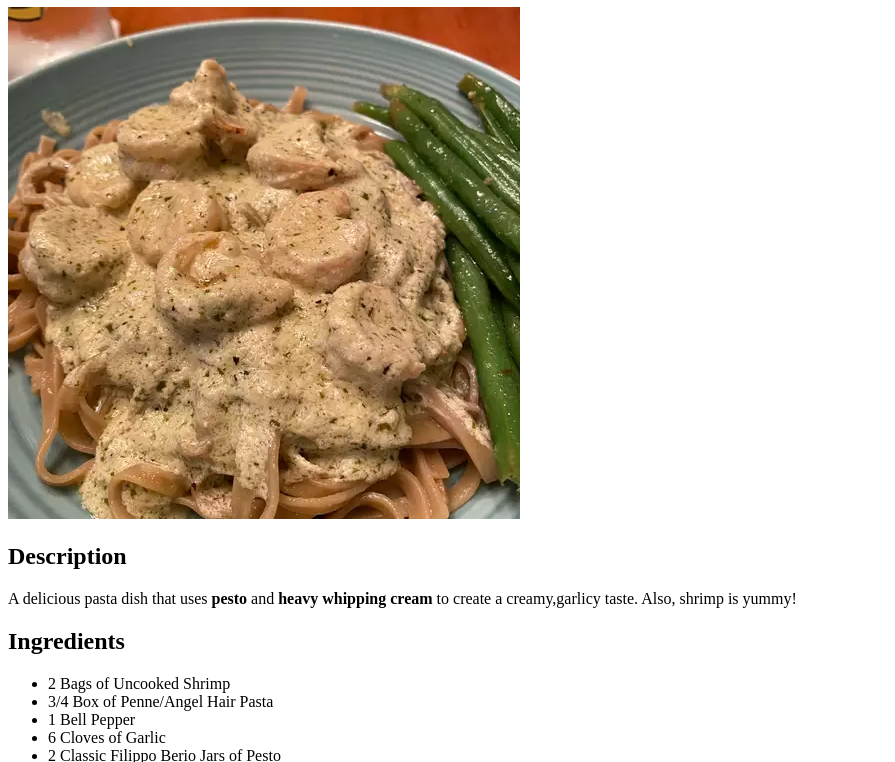
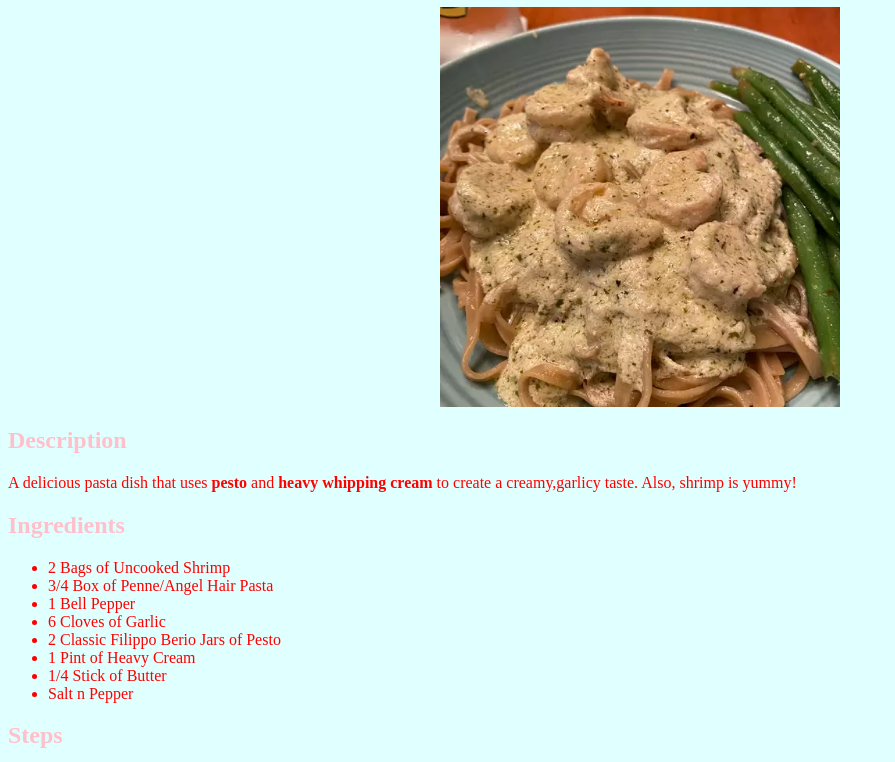
Before and after one commit to jasond102/odin-recipes, a plain HTML site: page recipes/pasta.html in a window 1280 px wide. Shown: the part 73-835 px from the top of the page, without its empty margins (0-895 px from the left). Drawn offline with Linux system fonts and the light colour scheme.

Commit message:
Added css file to spiffy up the page

```diff
--- a/recipes/pasta.html
+++ b/recipes/pasta.html
@@ -4,16 +4,17 @@
     <head>
         <meta charset="UTF-8">
         <title>Pesto Pasta Recipe</title>
+        <link rel="stylesheet" href="shrimp.css"/>
     </head>
 
     <body>
-        <h1>Shrimp Pesto Pasta!</h1>
+        <h1 class="pink">Shrimp Pesto Pasta!</h1>
         <p> </p>
         <img src="./shrimp.jpg" alt="Shrimp Pasta">
-        <h2>Description</h3>
+        <h2 class="pink">Description</h3>
         <p>A delicious pasta dish that uses <strong>pesto</strong> and <strong>heavy whipping cream</strong>
         to create a creamy,garlicy taste. Also, shrimp is yummy! </p>
-        <h2>Ingredients</h2>
+        <h2 class="pink">Ingredients</h2>
         <ul>
             <li>2 Bags of Uncooked Shrimp</li>
             <li>3/4 Box of Penne/Angel Hair Pasta</li>
@@ -24,7 +25,7 @@
             <li>1/4 Stick of Butter</li>
             <li>Salt n Pepper</li>
         </ul>
-        <h2>Steps</h2>
+        <h2 class="pink">Steps</h2>
         <ol>
             <li>Thaw and devein shrimp.</li>
             <li>Cut up pepper into small pieces.</li>
--- /dev/null
+++ b/recipes/shrimp.css
@@ -0,0 +1,26 @@
+* {
+    font-family: "Times New Roman," Times, serif;
+    background-color: lightcyan;
+}
+
+h1{
+    text-align: center;
+}
+
+.pink {
+    color:pink;
+}
+
+p,
+ol,
+ul{
+    color:red;
+}
+
+img{
+    height: auto;
+    width: 400px;
+    margin-left: auto;
+    margin-right: auto;
+    display: block;
+}
```
